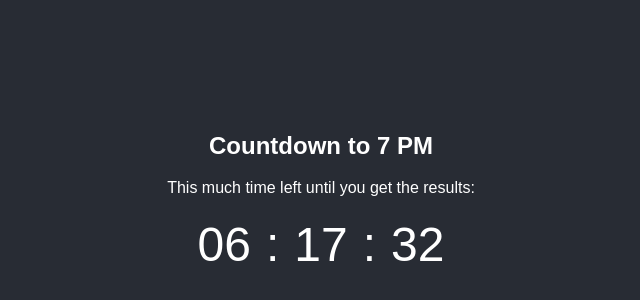
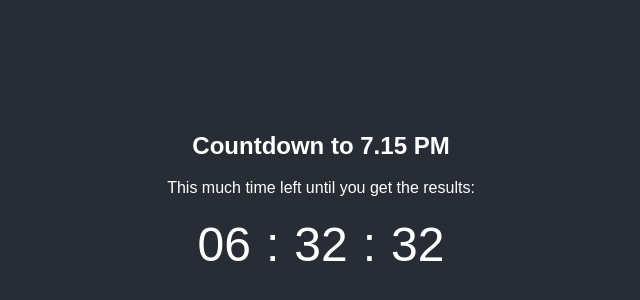
Before and after one commit to Rizwan-ah07/small-countdown-project, a plain HTML site: page index.html in a window 1280 px wide. Shown: the part 208-508 px from the top of the page, without its empty margins (319-959 px from the left). Drawn offline with Linux system fonts and the light colour scheme.

Commit message:
updated time

```diff
--- a/index.html
+++ b/index.html
@@ -8,7 +8,7 @@
 </head>
 <body>
     <section class="countdown">
-        <h1>Countdown to 7 PM</h1>
+        <h1>Countdown to 7.15 PM</h1>
         <p id="message">This much time left until you get the results:</p>
         <article id="timer">
             <span id="hours">00</span>:<span id="minutes">00</span>:<span id="seconds">00</span>
--- a/script.js
+++ b/script.js
@@ -3,7 +3,7 @@ function countdownTo7PM() {
     const target = new Date();
 
 
-    target.setHours(18, 0, 0, 0);
+    target.setHours(18, 15, 0, 0);
 
 
     if (now.getTime() >= target.getTime()) {
```
